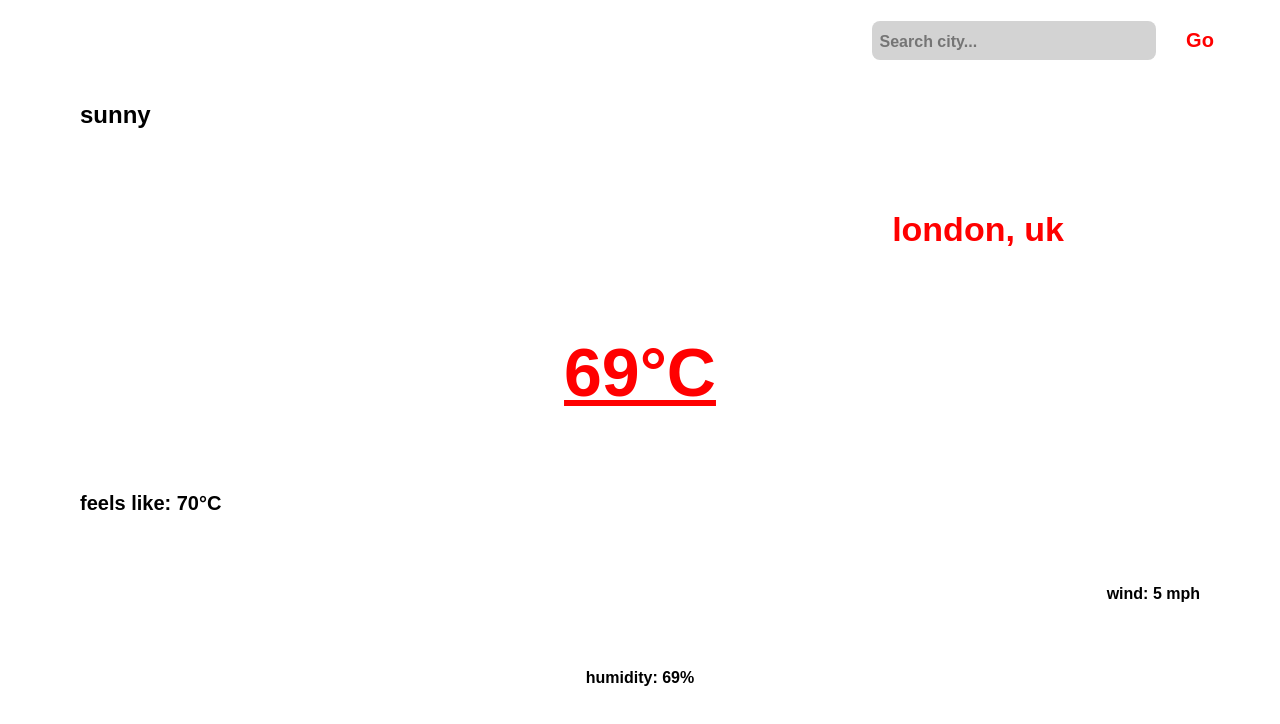
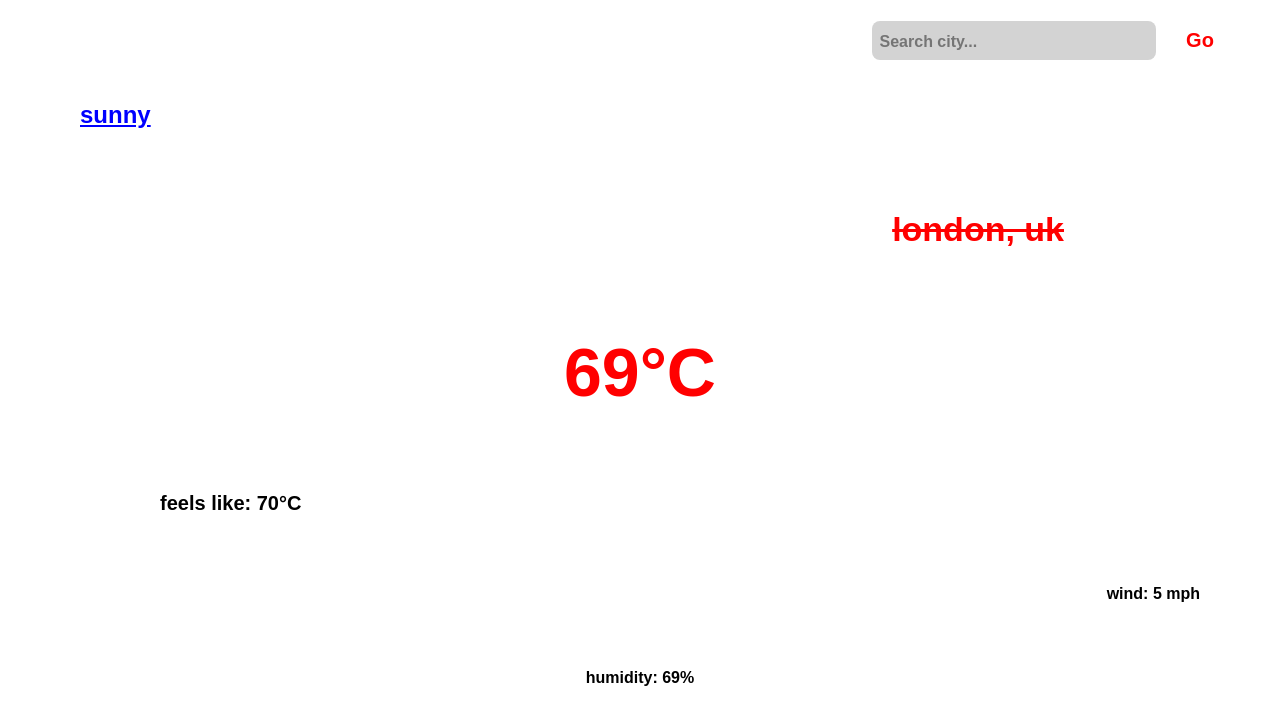
Before and after one commit to TermFerd/brutalist-weather, a plain HTML site: page index.html in a window 1280 px wide. Drawn offline with Linux system fonts and the light colour scheme.

Commit message:
tex decoration css

```diff
--- a/index.html
+++ b/index.html
@@ -16,7 +16,7 @@
 		    <span class="error-msg">No matching location found!</span>
         </div>
 	    <div class="info">
-         	<p class="condition" id="diff-font-color">sunny</p>
+         	<p class="condition">sunny</p>
          	<h1 class="location">london, uk</h1>
        		<span class="degrees">69°C</span>
       		<p class="feels-like" id="diff-font-color">feels like: 70°C</p>
--- a/styles.css
+++ b/styles.css
@@ -94,24 +94,27 @@ input:focus {
 .condition {
     align-self: flex-start;
     font-size: 1.2em;
+    color: blue;
+    text-decoration: underline;
 }
 
 .location {
     align-self: flex-end;
     margin-right: 4em;
     font-size: 1.7em;
+    text-decoration: line-through;
 }
 
 .degrees {
     align-self: center;
     font-size: 3.4em;
     margin: 0.4em;
-    text-decoration: underline;
 }
 
 .feels-like {
     align-self: flex-start;
     font-size: 1em;
+    padding-left: 4em;
 }
 
 .wind-mph {
```
